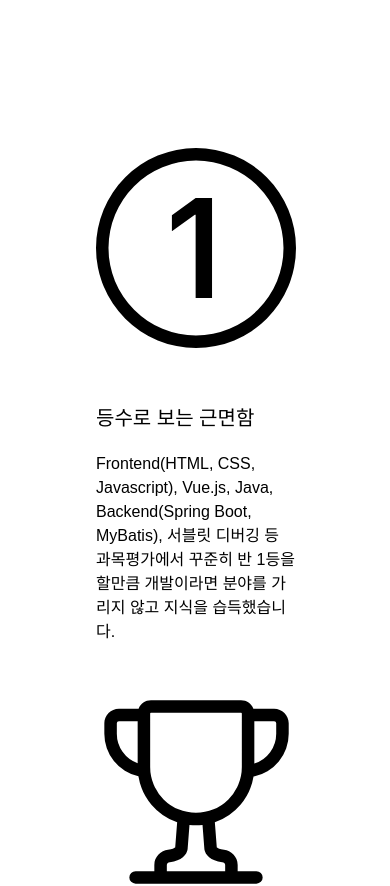
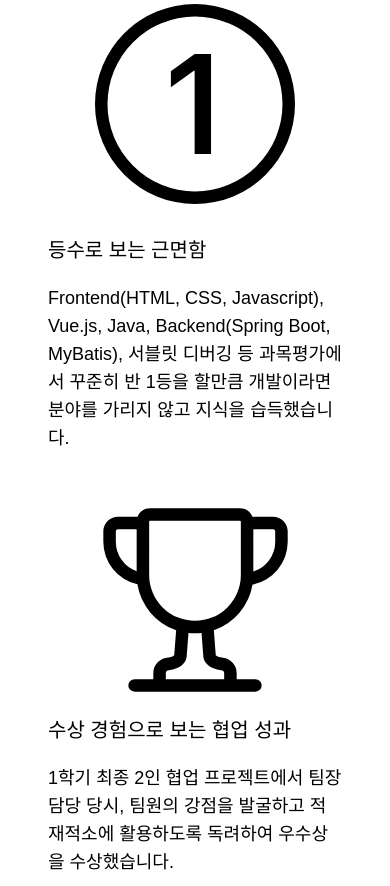
Before and after one commit to minsun0714/frontend-porfolio, a Next.js app in the folder frontend/: page / in a window 390 px wide. Shown: the part 5817-6703 px from the top of the page. Built offline with nearby package versions, Linux system fonts and the light colour scheme.

Commit message:
style: 모바일에서 education 내용 가운데 오도록 패딩 제거

```diff
--- a/frontend/src/components/Education/EducationList.tsx
+++ b/frontend/src/components/Education/EducationList.tsx
@@ -19,12 +19,12 @@ export const EducationList = () => {
 	if (!educationList) return <p>No Education data</p>;
 	return (
 		<section>
-			<ul className="py-24">
+			<ul className="py-12 flex flex-col justify-center">
 				{educationList.map((education, idx) => {
 					return (
 						<li
 							key={idx}
-							className="flex flex-col items-center text-black py-3"
+							className="flex flex-col justify-center items-center text-black py-3"
 						>
 							<div className="text-black font-bold py-12">
 								<h2 className="text-3xl">{education.title}</h2>
@@ -32,7 +32,7 @@ export const EducationList = () => {
 									{education.startDate}-{education.endDate}
 								</h3>
 							</div>
-							<ul className="grid grid-cols-1 laptop:grid-cols-3 gap-12 p-24 laptop:max-w-[1000px] laptop:p-24">
+							<ul className="grid grid-cols-1 laptop:grid-cols-3 gap-12 text-justify laptop:max-w-[1000px] laptop:p-24">
 								{education.list.map((achievement) => {
 									const Icon = getIconComponent(achievement.icon);
 									return (
@@ -43,9 +43,9 @@ export const EducationList = () => {
 											<div className="flex justify-center">
 												{Icon && <Icon size={200} />}
 											</div>
-											<div className="flex flex-col items-start gap-y-5">
+											<div className="flex flex-col items-start gap-y-5 px-12 tablet:px-0">
 												<h3 className="font-medium">{achievement.name}</h3>
-												<p className="text-left text-base">
+												<p className="text-left text-lg">
 													{achievement.description}
 												</p>
 											</div>
```
